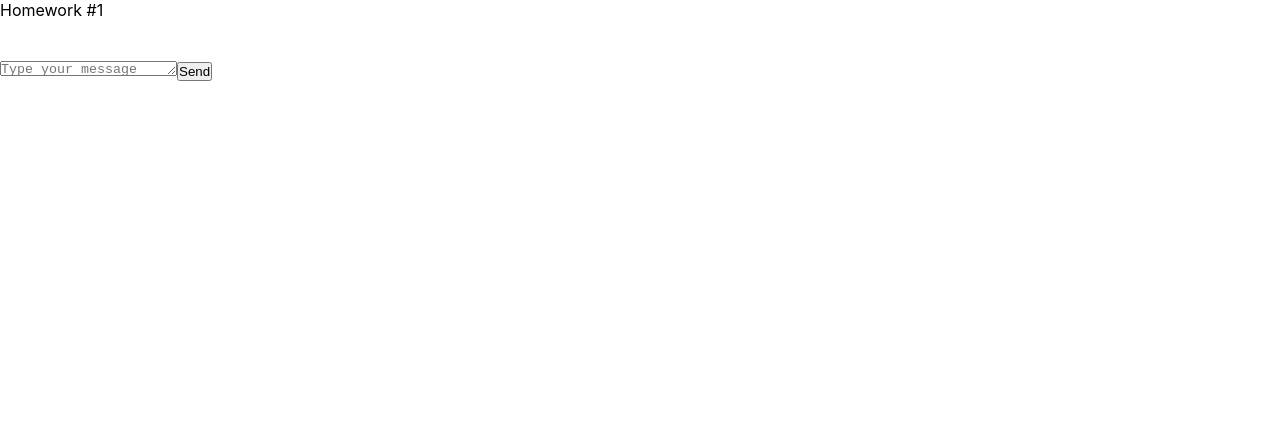
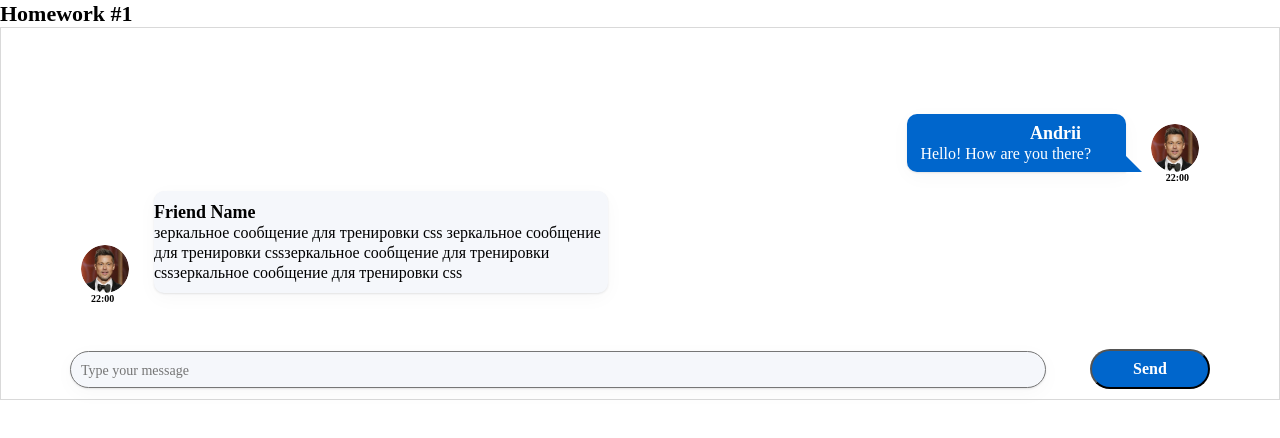
Before and after one commit to AndriiNyzhnyk1994/hws2-master, a React (Create React App) app: page / in a window 1280 px wide. Shown: the top 438 px of the page. Built offline with nearby package versions, Linux system fonts and the light colour scheme.

Commit message:
First Homework

```diff
--- a/src/s1-main/App.module.css
+++ b/src/s1-main/App.module.css
@@ -1,11 +1,31 @@
+body *{
+    font-family: Montserrat;
+}
 .App {
     --header_height: 60px;
 }
 
 .hw {
+    min-height: 373px;
+    width: 1280px;
+    margin: 0 auto;
+    border: 1px solid #D9D9D9;
+    padding: 10px;
+    display: flex;
+    flex-direction: column;
+    justify-content: flex-end;
 
+    background-color: white;
 }
 
 .hwTitle {
+    width: 165px;
+    height: 27px;
+    left: 70px;
+    top: 131px;
 
+    font-style: normal;
+    font-weight: 600;
+    font-size: 22px;
+    line-height: 27px;
 }
--- a/src/s2-homeworks/hw01/HW1.tsx
+++ b/src/s2-homeworks/hw01/HW1.tsx
@@ -6,7 +6,7 @@ import FriendMessage from './friend-message/FriendMessage'
 import avatar from './avatar.png'
 
 /*
-* 1 - описать тип MessageType
+* 1 - описать тип MessageType +
 * 2 - описать тип MessagePropsType в файле Message.tsx
 * 3 - в файле Message.tsx отобразить приходящие данные
 * 4 - выполнить пункты 2, 3 в файле FriendMessage.tsx
@@ -14,17 +14,32 @@ import avatar from './avatar.png'
 * */
 
 // нужно создать правильный тип вместо any
-export type MessageType = any
+
+type MessagesType = {
+    text: string
+    time: string
+}
+
+type UserType = {
+    avatar: string
+    name: string
+}
+
+export type MessageType = {
+    id: number | string
+    user: UserType
+    message: MessagesType
+}
 
 // структуру объекта не менять
 export const message0: MessageType = {
     id: 0,
     user: {
         avatar: avatar, // можно менять
-        name: 'Some Name',  // можно менять
+        name: 'Andrii',  // можно менять
     },
     message: {
-        text: 'some textsome textsome textsome textsome textsome textsome text', // можно менять
+        text: 'Hello! How are you there?', // можно менять
         time: '22:00', // можно менять
     },
 }
@@ -35,21 +50,21 @@ export const friendMessage0: MessageType = {
         name: 'Friend Name', // можно менять
     },
     message: {
-        text: 'зеркальное сообщение для тренировки css', // можно менять
+        text: 'зеркальное сообщение для тренировки css зеркальное сообщение для тренировки cssзеркальное сообщение для тренировки cssзеркальное сообщение для тренировки css', // можно менять
         time: '22:00', // можно менять
     },
 }
 
 const HW1 = () => {
     return (
-        <div id={'hw1'}>
+        <div id={'hw1'} >
             <div className={s2.hwTitle}>Homework #1</div>
             <div className={s2.hw}>
                 {/*проверка отображения (не менять)*/}
-                <div>
+
                     <Message message={message0} />
                     <FriendMessage message={friendMessage0} />
-                </div>
+
 
                 {/*для автоматической проверки дз (не менять)*/}
                 <MessageSender M={Message} />
--- a/src/s2-homeworks/hw01/friend-message/FriendMessage.module.css
+++ b/src/s2-homeworks/hw01/friend-message/FriendMessage.module.css
@@ -1,17 +1,36 @@
 .friendMessage {
-
+    width: 527px;
+    min-height: 60px;
+    min-height: 77px;
+    margin-left: 70px;
+    align-self: flex-start;
 }
 
 .friendImageAndText {
-
+    display: flex;
+    flex-direction: row;
+    align-items: flex-end;
 }
 
 .friendImageAndText img {
-
+    width: 48px;
+    margin-right: 25px;
+    border-radius: 50px;
 }
 
 .friendText {
-
+    width: 527px;
+    padding: 10px 0;
+    background: #F5F7FB;
+    box-shadow: 0 5px 20px rgba(29, 33, 38, 0.03), 0 1px 2px rgba(29, 33, 38, 0.1);
+    display: flex;
+    flex-direction: column;
+    align-items: flex-start;
+    justify-content: space-between;
+    border-radius: 10px;
+}
+.friendText span {
+    white-space: normal;
 }
 
 .friendText:after {
@@ -19,13 +38,28 @@
 }
 
 .friendName {
-
+    font-style: normal;
+    font-weight: 600;
+    font-size: 18px;
+    line-height: 22px;
+    color: #000000;
 }
 
 .friendMessageText {
-
+    font-style: normal;
+    font-weight: 400;
+    font-size: 16px;
+    line-height: 20px;
+    color: #000000;
 }
 
 .friendTime {
-
+    display: flex;
+    justify-content: flex-start;
+    margin-left: 10px;
+    font-style: normal;
+    font-weight: 600;
+    font-size: 10px;
+    line-height: 12px;
+    color: #000000;
 }
--- a/src/s2-homeworks/hw01/friend-message/FriendMessage.tsx
+++ b/src/s2-homeworks/hw01/friend-message/FriendMessage.tsx
@@ -1,8 +1,14 @@
 import React from 'react'
 import s from './FriendMessage.module.css'
+import {MessageType} from "../HW1";
 
 // создать тип вместо any и отобразить приходящие данные
-const FriendMessage = (props: any) => {
+
+type FriendMessagePropsType = {
+    message: MessageType
+}
+
+const FriendMessage = (props: FriendMessagePropsType) => {
     return (
         <div
             id={'hw1-friend-message-' + props.message.id}
@@ -11,36 +17,19 @@ const FriendMessage = (props: any) => {
             <div className={s.friendImageAndText}>
                 <img
                     id={'hw1-friend-avatar-' + props.message.id}
-                    // создаёт студент
-
-                    //
+                    src={props.message.user.avatar}
                 />
                 <div className={s.friendText}>
-                    <div
-                        id={'hw1-friend-name-' + props.message.id}
-                        className={s.friendName}
-                    >
-                        {/*создаёт студент*/}
-
-                        {/**/}
+                    <div id={'hw1-friend-name-' + props.message.id} className={s.friendName}>
+                        <span>{props.message.user.name}</span>
                     </div>
-                    <pre
-                        id={'hw1-friend-text-' + props.message.id}
-                        className={s.friendMessageText}
-                    >
-                        {/*создаёт студент*/}
-
-                        {/**/}
+                    <pre id={'hw1-friend-text-' + props.message.id} className={s.friendMessageText}>
+                        <span>{props.message.message.text}</span>
                     </pre>
                 </div>
             </div>
-            <div
-                id={'hw1-friend-time-' + props.message.id}
-                className={s.friendTime}
-            >
-                {/*создаёт студент*/}
-
-                {/**/}
+            <div id={'hw1-friend-time-' + props.message.id} className={s.friendTime}>
+                <span>{props.message.message.time}</span>
             </div>
         </div>
     )
--- a/src/s2-homeworks/hw01/message-sender/MessageSender.module.css
+++ b/src/s2-homeworks/hw01/message-sender/MessageSender.module.css
@@ -1,18 +1,46 @@
 .sendForm {
-
+    margin-top: 44px;
+    display: flex;
+    justify-content: center;
+    align-items: center;
 }
 
 .textarea {
-
+    width: 976px;
+    height: 40px;
+    padding: 10px;
+    background: #F5F7FB;
+    box-shadow: 0 5px 20px rgba(29, 33, 38, 0.03), 0 1px 2px rgba(29, 33, 38, 0.1);
+    border-radius: 20px;
+    overflow-y: hidden;
+    outline: none;
+    resize: none;
+    font-family: 'Montserrat';
+    font-style: normal;
+    font-weight: 400;
+    font-size: 14px;
+    line-height: 17px;
 }
 
 .button {
-
+    height: 40px;
+    width: 120px;
+    margin-left: 44px;
+    border-radius: 20px;
+    background: #0066CC;
+    font-family: 'Montserrat';
+    font-style: normal;
+    font-weight: 600;
+    font-size: 16px;
+    line-height: 20px;
+    color: #FFFFFF;
+    text-align: center;
 }
 
+
 .button:hover {
-
+    opacity: 80%;
 }
 .button:active {
-
+    opacity: 70%;
 }
--- a/src/s2-homeworks/hw01/message/Message.module.css
+++ b/src/s2-homeworks/hw01/message/Message.module.css
@@ -1,31 +1,82 @@
 .message {
+    width: 575px;
+    min-height: 77px;
+    margin-right: 70px;
+    align-self: flex-end;
+}
+
+.imageAndText {
+    display: flex;
+    justify-content: flex-start;
+    flex-direction: row-reverse;
+    align-items: flex-end;
+}
+
+.imageAndText img {
+    width: 48px;
+    margin-left: 25px;
+    border-radius: 50px;
+}
+
+.text {
+    position: relative;
+    background-color: #0066CC;
+    box-shadow: 0 5px 20px rgba(29, 33, 38, 0.03), 0 1px 2px rgba(29, 33, 38, 0.1);
+    border-radius: 10px 10px 0 10px;
+    padding: 8px 25px 8px 13px;
+    max-width: 527px;
+    color: #FFFFFF;
+    display: flex;
+    flex-direction: column;
+    align-items: flex-end;
+
+}
+.text::after {
+    position: absolute;
+    border-bottom: 0 solid transparent;
+    border-left: 17px solid #06c;
+    border-top: 17px solid transparent;
+    bottom: 0;
+    content: "";
+    height: 0;
+    right: -16px;
+    width: 0;
+}
+
+
+.text span {
+    white-space: normal;
+    margin-right: 10px;
+}
+
+.name {
+    font-style: normal;
+    font-weight: 600;
+    font-size: 18px;
+    line-height: 22px;
+    color: #FFFFFF;
+    margin-right: 10px;
+}
+
+.messageText {
+    font-style: normal;
+    font-weight: 400;
+    font-size: 16px;
+    line-height: 20px;
+    color: #FFFFFF;
 
 }
 
-.imageAndText {
 
-}
 
-.imageAndText img {
-
-}
-
-.text {
-
-}
-
-.text:after {
-
-}
-
-.name {
-
-}
-
-.messageText {
-
-}
 
 .time {
-
+    display: flex;
+    justify-content: flex-end;
+    margin-right: 10px;
+    font-style: normal;
+    font-weight: 600;
+    font-size: 10px;
+    line-height: 12px;
+    color: #000000;
 }
--- a/src/s2-homeworks/hw01/message/Message.tsx
+++ b/src/s2-homeworks/hw01/message/Message.tsx
@@ -1,37 +1,32 @@
 import React from 'react'
 import s from './Message.module.css'
+import {MessageType} from "../HW1";
 
 // нужно создать правильный тип вместо any
-export type MessagePropsType = any
+export type MessagePropsType = {
+    message: MessageType
+}
 
 // нужно отобразить приходящие данные
+
 const Message = (props: MessagePropsType) => {
     return (
         <div id={'hw1-message-' + props.message.id} className={s.message}>
             <div className={s.imageAndText}>
                 <img
-                    id={'hw1-avatar-' + props.message.id}
-                    // создаёт студент
-
-                    //
+                    id={'hw1-avatar-' + props.message.id} src={props.message.user.avatar}
                 />
                 <div className={s.text}>
                     <div id={'hw1-name-' + props.message.id} className={s.name}>
-                        {/*создаёт студент*/}
-
-                        {/**/}
+                        <span>{props.message.user.name}</span>
                     </div>
                     <pre id={'hw1-text-' + props.message.id} className={s.messageText}>
-                        {/*создаёт студент*/}
-
-                        {/**/}
+                        <span>{props.message.message.text}</span>
                     </pre>
                 </div>
             </div>
             <div id={'hw1-time-' + props.message.id} className={s.time}>
-                {/*создаёт студент*/}
-
-                {/**/}
+                <span>{props.message.message.time}</span>
             </div>
         </div>
     )
--- a/src/s2-homeworks/hw04/common/c1-SuperInputText/SuperInputText.tsx
+++ b/src/s2-homeworks/hw04/common/c1-SuperInputText/SuperInputText.tsx
@@ -52,7 +52,7 @@ const SuperInputText: React.FC<SuperInputTextPropsType> = (
         + (spanClassName ? ' ' + spanClassName : '')
     const finalInputClassName = s.input
         + (error ? ' ' + s.errorInput : ' ' + s.superInput)
-        + (className ? ' ' + s.className : '') // задача на смешивание классов
+        + (className ? ' ' + className : '') // задача на смешивание классов
 
     return (
         <div className={s.inputWrapper}>
--- a/src/s2-homeworks/hw13/HW13.tsx
+++ b/src/s2-homeworks/hw13/HW13.tsx
@@ -24,7 +24,7 @@ const HW13 = () => {
         const url =
             x === null
                 ? 'https://xxxxxx.ccc' // имитация запроса на не корректный адрес
-                : 'https://incubator-personal-page-back.herokuapp.com/api/3.0/homework/test'
+                : 'https://samurai.it-incubator.io/api/3.0/homework/test'
 
         setCode('')
         setImage('')
--- a/src/s2-homeworks/hw14/HW14.tsx
+++ b/src/s2-homeworks/hw14/HW14.tsx
@@ -16,7 +16,7 @@ import {useSearchParams} from 'react-router-dom'
 const getTechs = (find: string) => {
     return axios
         .get<{ techs: string[] }>(
-            'https://incubator-personal-page-back.herokuapp.com/api/3.0/homework/test2',
+            'https://samurai.it-incubator.io/api/3.0/homework/test2',
             {params: {find}}
         )
         .catch((e) => {
--- a/src/s2-homeworks/hw15/HW15.tsx
+++ b/src/s2-homeworks/hw15/HW15.tsx
@@ -30,7 +30,7 @@ type ParamsType = {
 const getTechs = (params: ParamsType) => {
     return axios
         .get<{ techs: TechType[], totalCount: number }>(
-            'https://incubator-personal-page-back.herokuapp.com/api/3.0/homework/test3',
+            'https://samurai.it-incubator.io/api/3.0/homework/test3',
             {params}
         )
         .catch((e) => {
```
Also changed, not shown: src/s2-homeworks/hw01/message-sender/MessageSender.tsx (+1 -6 lines).
